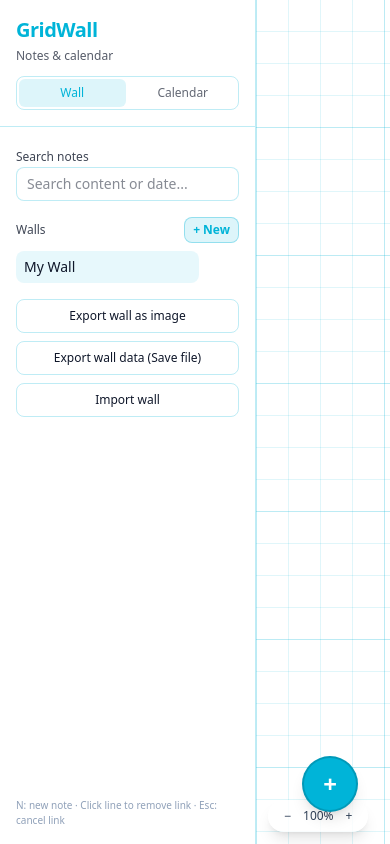
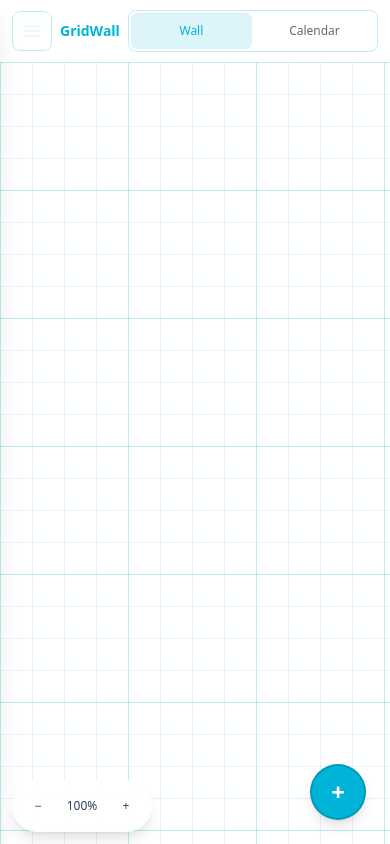
Before and after one commit to 0xRedox/StickyNotes, a Next.js app: page / in a window 390 px wide. Built offline with nearby package versions, Linux system fonts and the light colour scheme.

Commit message:
auto commit

```diff
--- a/app/page.tsx
+++ b/app/page.tsx
@@ -1,6 +1,6 @@
 "use client";
 
-import { useState } from "react";
+import { useState, useEffect } from "react";
 import { motion, AnimatePresence } from "framer-motion";
 import { HydrateStore } from "@/components/HydrateStore";
 import { Sidebar } from "@/components/Sidebar";
@@ -8,19 +8,85 @@ import { GridWall } from "@/components/GridWall";
 import { CalendarView } from "@/components/CalendarView";
 import { AddNoteButton } from "@/components/AddNoteButton";
 import { useWallStore } from "@/store/useWallStore";
+import { getTheme } from "@/lib/themes";
 
 export type ViewMode = "wall" | "calendar";
 
-function MainContent({ viewMode }: { viewMode: ViewMode }) {
+function useIsMobile() {
+  const [isMobile, setIsMobile] = useState(false);
+  useEffect(() => {
+    const check = () => setIsMobile(typeof window !== "undefined" && window.innerWidth < 768);
+    check();
+    window.addEventListener("resize", check);
+    return () => window.removeEventListener("resize", check);
+  }, []);
+  return isMobile;
+}
+
+function MainContent({
+  viewMode,
+  setViewMode,
+  onOpenSidebar,
+}: {
+  viewMode: ViewMode;
+  setViewMode: (v: ViewMode) => void;
+  onOpenSidebar: () => void;
+}) {
   const activeWallId = useWallStore((s) => s.activeWallId);
+  const isMobile = useIsMobile();
+  const theme = getTheme("skyblue");
 
   return (
     <>
+      {/* Mobile header: menu + title + view tabs */}
+      {isMobile && (
+        <header
+          className="flex flex-shrink-0 items-center gap-2 border-b px-3 py-2.5 md:hidden"
+          style={{ borderColor: theme?.sidebarBorder }}
+        >
+          <button
+            type="button"
+            onClick={onOpenSidebar}
+            className="flex h-10 w-10 items-center justify-center rounded-lg border transition-colors active:opacity-80"
+            style={{ borderColor: theme?.sidebarBorder }}
+            aria-label="Open menu"
+          >
+            <MenuIcon className="h-5 w-5" style={{ color: theme?.accent }} />
+          </button>
+          <span className="font-display text-sm font-semibold truncate" style={{ color: theme?.accent }}>
+            GridWall
+          </span>
+          <div className="flex flex-1 justify-end gap-0.5 rounded-lg border p-0.5" style={{ borderColor: theme?.sidebarBorder }}>
+            <button
+              type="button"
+              onClick={() => setViewMode("wall")}
+              className="min-h-[36px] flex-1 rounded-md px-2 text-xs font-medium"
+              style={{
+                backgroundColor: viewMode === "wall" ? theme?.accent + "22" : "transparent",
+                color: viewMode === "wall" ? theme?.accent : theme?.textMuted,
+              }}
+            >
+              Wall
+            </button>
+            <button
+              type="button"
+              onClick={() => setViewMode("calendar")}
+              className="min-h-[36px] flex-1 rounded-md px-2 text-xs font-medium"
+              style={{
+                backgroundColor: viewMode === "calendar" ? theme?.accent + "22" : "transparent",
+                color: viewMode === "calendar" ? theme?.accent : theme?.textMuted,
+              }}
+            >
+              Calendar
+            </button>
+          </div>
+        </header>
+      )}
       <AnimatePresence mode="wait">
         {viewMode === "wall" ? (
           <motion.div
             key={`wall-${activeWallId ?? "empty"}`}
-            className="h-full w-full"
+            className="h-full min-h-0 w-full flex-1"
             initial={{ opacity: 0 }}
             animate={{ opacity: 1 }}
             exit={{ opacity: 0 }}
@@ -31,7 +97,7 @@ function MainContent({ viewMode }: { viewMode: ViewMode }) {
         ) : (
           <motion.div
             key="calendar"
-            className="h-full w-full overflow-auto"
+            className="h-full min-h-0 w-full flex-1 overflow-auto"
             initial={{ opacity: 0 }}
             animate={{ opacity: 1 }}
             exit={{ opacity: 0 }}
@@ -46,17 +112,53 @@ function MainContent({ viewMode }: { viewMode: ViewMode }) {
   );
 }
 
+function MenuIcon({ className }: { className?: string }) {
+  return (
+    <svg className={className} viewBox="0 0 24 24" fill="none" stroke="currentColor" strokeWidth="2">
+      <path d="M3 6h18M3 12h18M3 18h18" />
+    </svg>
+  );
+}
+
 export default function Home() {
   const [viewMode, setViewMode] = useState<ViewMode>("wall");
+  const [sidebarOpen, setSidebarOpen] = useState(false);
+  const hasHydrated = useWallStore((s) => s.hasHydrated);
+  const isMobile = useIsMobile();
 
   return (
     <HydrateStore>
-      <div className="flex h-screen w-screen overflow-hidden bg-white">
-        <Sidebar viewMode={viewMode} setViewMode={setViewMode} />
-        <main className="relative flex-1 overflow-hidden bg-white">
-          <MainContent viewMode={viewMode} />
-        </main>
-      </div>
+      {!hasHydrated ? (
+        <div className="flex h-screen w-screen items-center justify-center bg-white">
+          <p className="text-sm text-slate-500">Loading…</p>
+        </div>
+      ) : (
+        <div className="flex h-screen w-screen overflow-hidden bg-white">
+          {/* Backdrop when sidebar open on mobile */}
+          {isMobile && sidebarOpen && (
+            <button
+              type="button"
+              className="fixed inset-0 z-40 bg-black/30 md:hidden"
+              aria-label="Close menu"
+              onClick={() => setSidebarOpen(false)}
+            />
+          )}
+          <Sidebar
+            viewMode={viewMode}
+            setViewMode={setViewMode}
+            isOpen={sidebarOpen}
+            onClose={() => setSidebarOpen(false)}
+            isMobile={isMobile}
+          />
+          <main className="relative flex min-h-0 flex-1 flex-col overflow-hidden bg-white">
+            <MainContent
+              viewMode={viewMode}
+              setViewMode={setViewMode}
+              onOpenSidebar={() => setSidebarOpen(true)}
+            />
+          </main>
+        </div>
+      )}
     </HydrateStore>
   );
 }
--- a/components/AddNoteButton.tsx
+++ b/components/AddNoteButton.tsx
@@ -29,7 +29,7 @@ export function AddNoteButton() {
     <motion.button
       type="button"
       onClick={handleClick}
-      className="font-display absolute bottom-8 right-8 flex h-14 w-14 items-center justify-center rounded-full border-2 border-black/15 shadow-lg transition-shadow duration-200 hover:shadow-[0_0_24px_rgba(0,255,255,0.4)]"
+      className="font-display absolute bottom-6 right-6 flex h-14 min-h-[48px] w-14 min-w-[48px] items-center justify-center rounded-full border-2 border-black/15 shadow-lg transition-shadow duration-200 hover:shadow-[0_0_24px_rgba(0,255,255,0.4)] sm:bottom-8 sm:right-8 touch-manipulation"
       style={{
         backgroundColor: theme.accent,
         color: theme.bg,
--- a/components/GridWall.tsx
+++ b/components/GridWall.tsx
@@ -215,22 +215,24 @@ export function GridWall() {
         ))}
       </div>
 
-      {/* Zoom controls (bottom-left) */}
-      <div className="pointer-events-none absolute bottom-3 left-3 flex items-center gap-1 rounded-full bg-white/80 px-2 py-1 text-xs text-slate-700 shadow-lg">
+      {/* Zoom controls (bottom-left), touch-friendly on mobile */}
+      <div className="pointer-events-none absolute bottom-3 left-3 flex items-center gap-0.5 rounded-full bg-white/90 px-1 py-1 text-xs text-slate-700 shadow-lg sm:bottom-4 sm:left-4">
         <button
           type="button"
-          className="pointer-events-auto rounded-full px-2 py-1 hover:bg-slate-100"
+          className="pointer-events-auto flex h-9 min-h-[44px] w-9 min-w-[44px] items-center justify-center rounded-full hover:bg-slate-100 active:bg-slate-200 sm:h-8 sm:min-h-0 sm:w-8 sm:min-w-0"
           onClick={() => setZoom(zoom - 0.1)}
+          aria-label="Zoom out"
         >
           −
         </button>
-        <span className="pointer-events-auto select-none tabular-nums">
+        <span className="pointer-events-auto min-w-[2.5rem] select-none text-center tabular-nums">
           {Math.round(zoom * 100)}%
         </span>
         <button
           type="button"
-          className="pointer-events-auto rounded-full px-2 py-1 hover:bg-slate-100"
+          className="pointer-events-auto flex h-9 min-h-[44px] w-9 min-w-[44px] items-center justify-center rounded-full hover:bg-slate-100 active:bg-slate-200 sm:h-8 sm:min-h-0 sm:w-8 sm:min-w-0"
           onClick={() => setZoom(zoom + 0.1)}
+          aria-label="Zoom in"
         >
           +
         </button>
--- a/components/Sidebar.tsx
+++ b/components/Sidebar.tsx
@@ -10,9 +10,12 @@ import type { ViewMode } from "@/app/page";
 interface SidebarProps {
   viewMode: ViewMode;
   setViewMode: (v: ViewMode) => void;
+  isOpen?: boolean;
+  onClose?: () => void;
+  isMobile?: boolean;
 }
 
-export function Sidebar({ viewMode, setViewMode }: SidebarProps) {
+export function Sidebar({ viewMode, setViewMode, isOpen = false, onClose, isMobile = false }: SidebarProps) {
   const walls = useWallStore((s) => s.walls);
   const activeWallId = useWallStore((s) => s.activeWallId);
   const setActiveWall = useWallStore((s) => s.setActiveWall);
@@ -53,19 +56,40 @@ export function Sidebar({ viewMode, setViewMode }: SidebarProps) {
 
   return (
     <aside
-      className="flex w-64 flex-shrink-0 flex-col border-r backdrop-blur-xl transition-colors duration-300"
+      className={`
+        flex w-64 flex-shrink-0 flex-col border-r backdrop-blur-xl transition-colors duration-300
+        md:relative md:translate-x-0
+        ${isMobile ? "fixed inset-y-0 left-0 z-50 w-[min(288px,85vw)] transform border-r shadow-xl transition-transform duration-200" : ""}
+        ${isMobile && !isOpen ? "-translate-x-full" : ""}
+        ${isMobile && isOpen ? "translate-x-0" : ""}
+      `}
       style={sidebarStyle}
     >
-      <div className="border-b p-4 transition-colors duration-300" style={{ borderColor: theme?.sidebarBorder }}>
-        <h1 className="font-display text-xl font-bold tracking-tight" style={{ color: theme?.accent }}>
-          GridWall
-        </h1>
-        <p className="mt-1 text-xs opacity-70 transition-opacity duration-200">Notes & calendar</p>
+      <div className="flex flex-shrink-0 items-start justify-between border-b p-4 transition-colors duration-300" style={{ borderColor: theme?.sidebarBorder }}>
+        <div>
+          <h1 className="font-display text-xl font-bold tracking-tight" style={{ color: theme?.accent }}>
+            GridWall
+          </h1>
+          <p className="mt-1 text-xs opacity-70 transition-opacity duration-200">Notes & calendar</p>
+        </div>
+        {isMobile && onClose && (
+          <button
+            type="button"
+            onClick={onClose}
+            className="flex h-10 w-10 flex-shrink-0 items-center justify-center rounded-lg border transition-colors active:opacity-80"
+            style={{ borderColor: theme?.sidebarBorder }}
+            aria-label="Close menu"
+          >
+            <span className="text-lg leading-none">×</span>
+          </button>
+        )}
+      </div>
+      <div className="border-b px-4 pb-3 pt-0 transition-colors duration-300 md:border-b-0 md:p-4 md:pt-4" style={{ borderColor: theme?.sidebarBorder }}>
         <div className="mt-3 flex gap-1 rounded-lg border p-0.5" style={{ borderColor: theme?.sidebarBorder }}>
           <button
             type="button"
-            onClick={() => setViewMode("wall")}
-            className="flex-1 rounded-md py-1.5 text-xs font-medium transition-colors"
+            onClick={() => { setViewMode("wall"); onClose?.(); }}
+            className="flex-1 rounded-md py-1.5 text-xs font-medium transition-colors min-h-[44px] touch-manipulation"
             style={{
               backgroundColor: viewMode === "wall" ? theme?.accent + "22" : "transparent",
               color: viewMode === "wall" ? theme?.accent : theme?.textMuted,
@@ -75,8 +99,8 @@ export function Sidebar({ viewMode, setViewMode }: SidebarProps) {
           </button>
           <button
             type="button"
-            onClick={() => setViewMode("calendar")}
-            className="flex-1 rounded-md py-1.5 text-xs font-medium transition-colors"
+            onClick={() => { setViewMode("calendar"); onClose?.(); }}
+            className="flex-1 rounded-md py-1.5 text-xs font-medium transition-colors min-h-[44px] touch-manipulation"
             style={{
               backgroundColor: viewMode === "calendar" ? theme?.accent + "22" : "transparent",
               color: viewMode === "calendar" ? theme?.accent : theme?.textMuted,
--- a/package.json
+++ b/package.json
@@ -6,7 +6,8 @@
     "dev": "next dev",
     "build": "next build",
     "start": "next start",
-    "lint": "eslint"
+    "lint": "eslint",
+    "auto": "git add . && git commit -m \"auto commit\" && git push"
   },
   "dependencies": {
     "framer-motion": "^12.34.0",
--- a/store/useWallStore.ts
+++ b/store/useWallStore.ts
@@ -51,6 +51,8 @@ interface WallState {
   // Wall zoom (UI only, not persisted in walls)
   zoom: number;
   setZoom: (zoom: number) => void;
+  // Hydration: true after localStorage has been read (avoids showing empty state on refresh)
+  hasHydrated: boolean;
   // Actions
   hydrate: () => void;
   persist: () => void;
@@ -87,10 +89,11 @@ export const useWallStore = create<WallState>((set, get) => ({
     set({ searchQuery: q });
   },
    zoom: 1,
-   setZoom(zoom) {
-     const clamped = Math.min(2, Math.max(0.25, zoom));
-     set({ zoom: clamped });
-   },
+  setZoom(zoom) {
+    const clamped = Math.min(2, Math.max(0.25, zoom));
+    set({ zoom: clamped });
+  },
+  hasHydrated: false,
   connectionFromNoteId: null,
   tempConnection: null,
   setTempConnection(temp) {
@@ -105,10 +108,14 @@ export const useWallStore = create<WallState>((set, get) => ({
         theme: "skyblue" as ThemeId,
         connections: Array.isArray(w.connections) ? w.connections : [],
       }));
-      set({ walls, activeWallId: data.activeWallId ?? data.walls[0]?.id ?? null });
+      set({
+        walls,
+        activeWallId: data.activeWallId ?? data.walls[0]?.id ?? null,
+        hasHydrated: true,
+      });
     } else {
       const first = createEmptyWall();
-      set({ walls: [first], activeWallId: first.id });
+      set({ walls: [first], activeWallId: first.id, hasHydrated: true });
     }
   },
 
```
Also changed, not shown: app/layout.tsx (+9 -2 lines), autoCommit.js (added).
